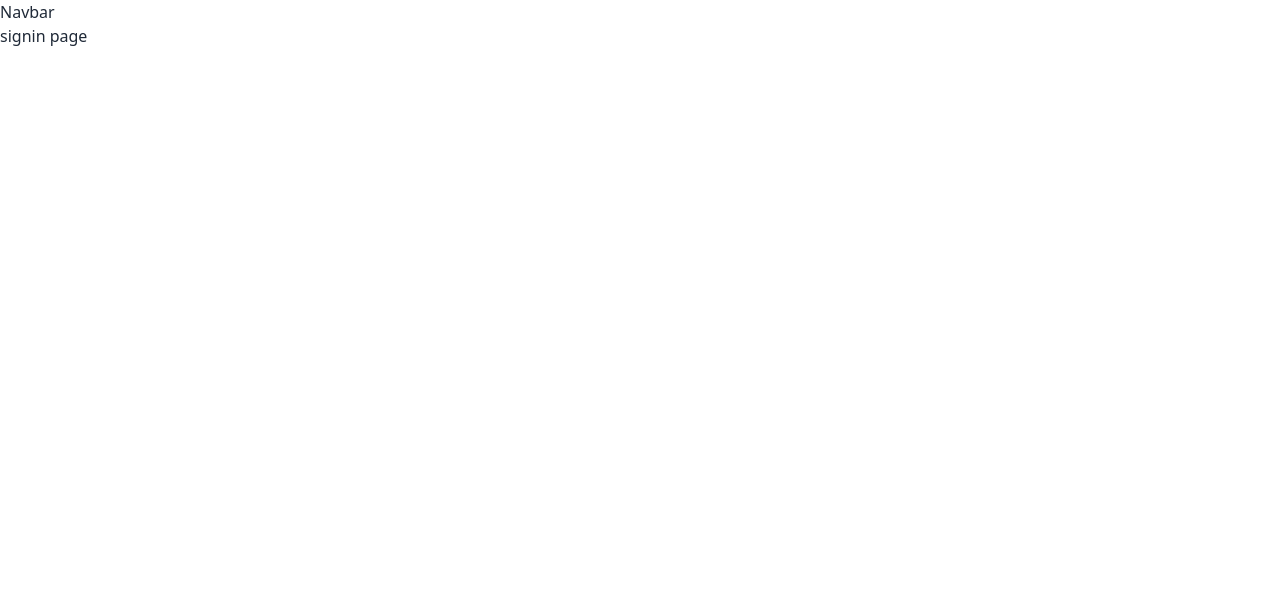
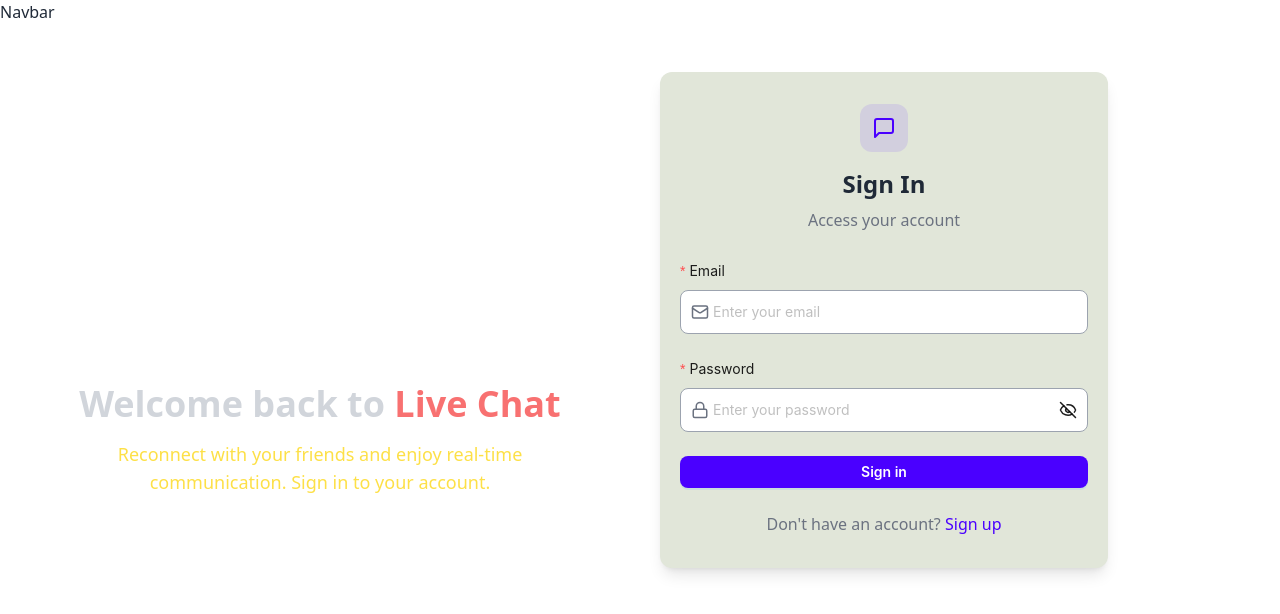
Before and after one commit to jayprajapati1904/Live_Chat_App, a React (Vite) app in the folder Client/: page /signin in a window 1280 px wide. Shown: the top 614 px of the page. Built offline with nearby package versions, Linux system fonts and the light colour scheme; no server answers.

Commit message:
signin complete and improve some style

```diff
--- a/Client/src/pages/SignInPage.jsx
+++ b/Client/src/pages/SignInPage.jsx
@@ -1,5 +1,145 @@
-import React from "react";
+import React, { useState } from "react";
+import { Form, Input, Button } from "antd";
+import { Lock, Mail, MessageSquare, Eye, EyeOff, Loader2 } from "lucide-react";
+import toast from "react-hot-toast";
+import { Link } from "react-router-dom";
+import { authstore } from "../store/authStore.js";
 
-export default function SignInPage() {
-  return <div>signin page</div>;
-}
+const SignInPage = () => {
+  const [formData, setFormData] = useState({
+    email: "",
+    password: "",
+  });
+
+  const [showPassword, setShowPassword] = useState(false);
+  const { signin, isSigninUser } = authstore();
+
+  // Handle form validation
+  const validateForm = () => {
+    if (!formData.email.trim()) return toast.error("Email is required");
+    if (!/\S+@\S+\.\S+/.test(formData.email))
+      return toast.error("Invalid email format");
+    if (!formData.password) return toast.error("Password is required");
+
+    return true;
+  };
+
+  // Handle form submission
+  const handleSubmit = (e) => {
+    e.preventDefault();
+
+    const success = validateForm();
+
+    if (success === true) signin(formData);
+  };
+
+  return (
+    <div className="flex flex-col md:flex-row max-h-screen">
+      {/* Left Side */}
+      <div className="mt-8 flex-1 text-white flex flex-col justify-center items-center p-5">
+        <h1 className="text-4xl font-bold mb-4 text-center text-gray-300">
+          Welcome back to <span className="text-red-400">Live Chat</span>
+        </h1>
+        <p className="text-lg text-center max-w-md text-yellow-300">
+          Reconnect with your friends and enjoy real-time communication. Sign in
+          to your account.
+        </p>
+      </div>
+
+      {/* Right Side */}
+      <div className="flex-1 min-h-screen items-center justify-center p-5 ">
+        <div className="w-full max-w-md bg-[#e1e6d9] mt-7 shadow-lg rounded-xl py-8 px-5 ">
+          <div className="text-center mb-7">
+            <div className="flex flex-col items-center gap-2 group">
+              <div
+                className="w-12 h-12 rounded-xl bg-primary/10 flex items-center justify-center
+                group-hover:bg-primary/20 transition-colors"
+              >
+                <MessageSquare className="w-6 h-6 text-primary" />
+              </div>
+              <h1 className="text-2xl font-bold mt-2 text-gray-800">Sign In</h1>
+              <p className="text-gray-500">Access your account</p>
+            </div>
+          </div>
+          <Form layout="vertical">
+            {/* Email Field */}
+            <Form.Item label="Email" required>
+              <Input
+                prefix={<Mail size={18} className="text-gray-500" />}
+                placeholder="Enter your email"
+                value={formData.email}
+                onChange={(e) =>
+                  setFormData({ ...formData, email: e.target.value })
+                }
+                className="border-gray-400 rounded-lg px-2.5 py-2.5 focus:ring-2 focus:ring-primary/50 focus:border-primary/50 transition"
+              />
+            </Form.Item>
+
+            {/* Password Field */}
+            <Form.Item label="Password" required>
+              <Input.Password
+                prefix={<Lock size={18} className="text-gray-500" />}
+                placeholder="Enter your password"
+                value={formData.password}
+                onChange={(e) =>
+                  setFormData({ ...formData, password: e.target.value })
+                }
+                iconRender={(visible) =>
+                  visible ? (
+                    <Eye
+                      size={18}
+                      onClick={() => setShowPassword(!showPassword)}
+                      className="cursor-pointer text-gray-400"
+                    />
+                  ) : (
+                    <EyeOff
+                      size={18}
+                      onClick={() => setShowPassword(!showPassword)}
+                      className="cursor-pointer text-gray-400"
+                    />
+                  )
+                }
+                className="border-gray-400 rounded-lg px-2.5 py-2.5 focus:ring-2 focus:ring-primary/50 focus:border-primary/50 transition"
+              />
+            </Form.Item>
+
+            {/* Submit Button */}
+            <Form.Item>
+              <Button
+                type="primary"
+                block
+                loading={isSigninUser}
+                onClick={handleSubmit}
+                className="bg-primary hover:bg-primary-dark rounded-lg py-2 font-semibold text-white transition"
+              >
+                {isSigninUser ? (
+                  <>
+                    <Loader2 className="h-5 w-5 animate-spin" />
+                    Loading...
+                  </>
+                ) : (
+                  "Sign in"
+                )}
+              </Button>
+            </Form.Item>
+          </Form>
+
+          {/* Footer */}
+          <div className="text-center mt-4">
+            <p className="text-gray-500">
+              Don't have an account?{" "}
+              <Link
+                to="/signup"
+                className="text-primary font-medium hover:underline"
+              >
+                Sign up
+              </Link>
+            </p>
+          </div>
+        </div>
+      </div>
+    </div>
+  );
+};
+
+export default SignInPage;
--- a/Client/src/pages/SignUpPage.jsx
+++ b/Client/src/pages/SignUpPage.jsx
@@ -1,6 +1,14 @@
 import React, { useState } from "react";
 import { Form, Input, Button } from "antd";
-import { MessageSquare, Eye, EyeOff, Lock, Mail, User } from "lucide-react";
+import {
+  MessageSquare,
+  Eye,
+  EyeOff,
+  Lock,
+  Mail,
+  User,
+  Loader2,
+} from "lucide-react";
 import toast from "react-hot-toast";
 import { Link } from "react-router-dom";
 import { authstore } from "../store/authStore.js";
@@ -41,8 +49,8 @@ const SignUpPage = () => {
     <div className="flex flex-col md:flex-row h-screen">
       {/* Left Side */}
       <div className="mt-8 flex-1 text-white flex flex-col justify-center items-center p-5">
-        <h1 className="text-4xl font-bold mb-4 text-center">
-          Welcome to <span className="text-red-400">Live Chat</span>
+        <h1 className="text-4xl font-bold mb-4 text-center text-gray-300">
+          Welcome to <span className="text-red-400">Live Chat App</span>
         </h1>
         <p className="text-lg text-center max-w-md text-yellow-300">
           Connect with your friends and family in real-time. Join now and
@@ -52,12 +60,12 @@ const SignUpPage = () => {
 
       {/* Right Side */}
       <div className="flex-1 min-h-screen items-center justify-center p-5 ">
-        <div className="w-full max-w-md bg-[#e1e6d9] mt-10 shadow-lg rounded-xl py-8 px-5 ">
+        <div className="w-full max-w-md md:grid grid-cols-1 bg-[#e1e6d9] mt-10 shadow-lg rounded-xl py-8 px-5 ">
           <div className="text-center mb-7">
             <div className="flex flex-col items-center gap-2 group">
               <div
                 className="w-12 h-12 rounded-xl bg-primary/10 flex items-center justify-center
-          group-hover:bg-primary/20 transition-colors"
+            group-hover:bg-primary/20 transition-colors"
               >
                 <MessageSquare className="w-6 h-6 text-primary" />
               </div>
@@ -73,33 +81,33 @@ const SignUpPage = () => {
             {/* Full Name Field */}
             <Form.Item label="Full Name" required>
               <Input
-                prefix={<User size={18} className="text-gray-400" />}
+                prefix={<User size={18} className="text-gray-500" />}
                 placeholder="Enter your full name"
                 value={formData.name}
                 onChange={(e) =>
                   setFormData({ ...formData, name: e.target.value })
                 }
-                className="border-gray-300 rounded-lg px-4 py-2 focus:ring-2 focus:ring-primary/50 focus:border-primary/50 transition"
+                className="border-gray-400 rounded-lg px-2.5 py-2.5 focus:ring-2 focus:ring-primary/50 focus:border-primary/50 transition"
               />
             </Form.Item>
 
             {/* Email Field */}
             <Form.Item label="Email" required>
               <Input
-                prefix={<Mail size={18} className="text-gray-400" />}
+                prefix={<Mail size={18} className="text-gray-500" />}
                 placeholder="Enter your email"
                 value={formData.email}
                 onChange={(e) =>
                   setFormData({ ...formData, email: e.target.value })
                 }
-                className="border-gray-300 rounded-lg px-4 py-2 focus:ring-2 focus:ring-primary/50 focus:border-primary/50 transition"
+                className="border-gray-400 rounded-lg px-2.5 py-2.5 focus:ring-2 focus:ring-primary/50 focus:border-primary/50 transition"
               />
             </Form.Item>
 
             {/* Password Field */}
             <Form.Item label="Password" required>
               <Input.Password
-                prefix={<Lock size={18} className="text-gray-400" />}
+                prefix={<Lock size={18} className="text-gray-500" />}
                 placeholder="Enter your password"
                 value={formData.password}
                 onChange={(e) =>
@@ -120,7 +128,7 @@ const SignUpPage = () => {
                     />
                   )
                 }
-                className="border-gray-300 rounded-lg px-4 py-2 focus:ring-2 focus:ring-primary/50 focus:border-primary/50 transition"
+                className="border-gray-400 rounded-lg px-2.5 py-2.5 focus:ring-2 focus:ring-primary/50 focus:border-primary/50 transition"
               />
             </Form.Item>
 
@@ -133,7 +141,14 @@ const SignUpPage = () => {
                 onClick={handleSubmit}
                 className="bg-primary hover:bg-primary-dark rounded-lg py-2 font-semibold text-white transition"
               >
-                Sign Up
+                {isSignupUser ? (
+                  <>
+                    <Loader2 className="h-5 w-5 animate-spin" />
+                    Loading...
+                  </>
+                ) : (
+                  "Sign Up"
+                )}
               </Button>
             </Form.Item>
           </Form>
--- a/Client/src/store/authStore.js
+++ b/Client/src/store/authStore.js
@@ -37,4 +37,18 @@ export const authstore = create((set) => ({
       set({ isSignupUser: false });
     }
   },
+
+  signin: async (data) => {
+    set({ isSigninUser: true });
+    try {
+      const res = await axiosInstance.post("/auth/signin", data);
+
+      set({ authUser: res.data });
+      toast.success("Logged in successfully");
+    } catch (error) {
+      toast.error(error.response.data.message);
+    } finally {
+      set({ isSigninUser: false });
+    }
+  },
 }));
```
